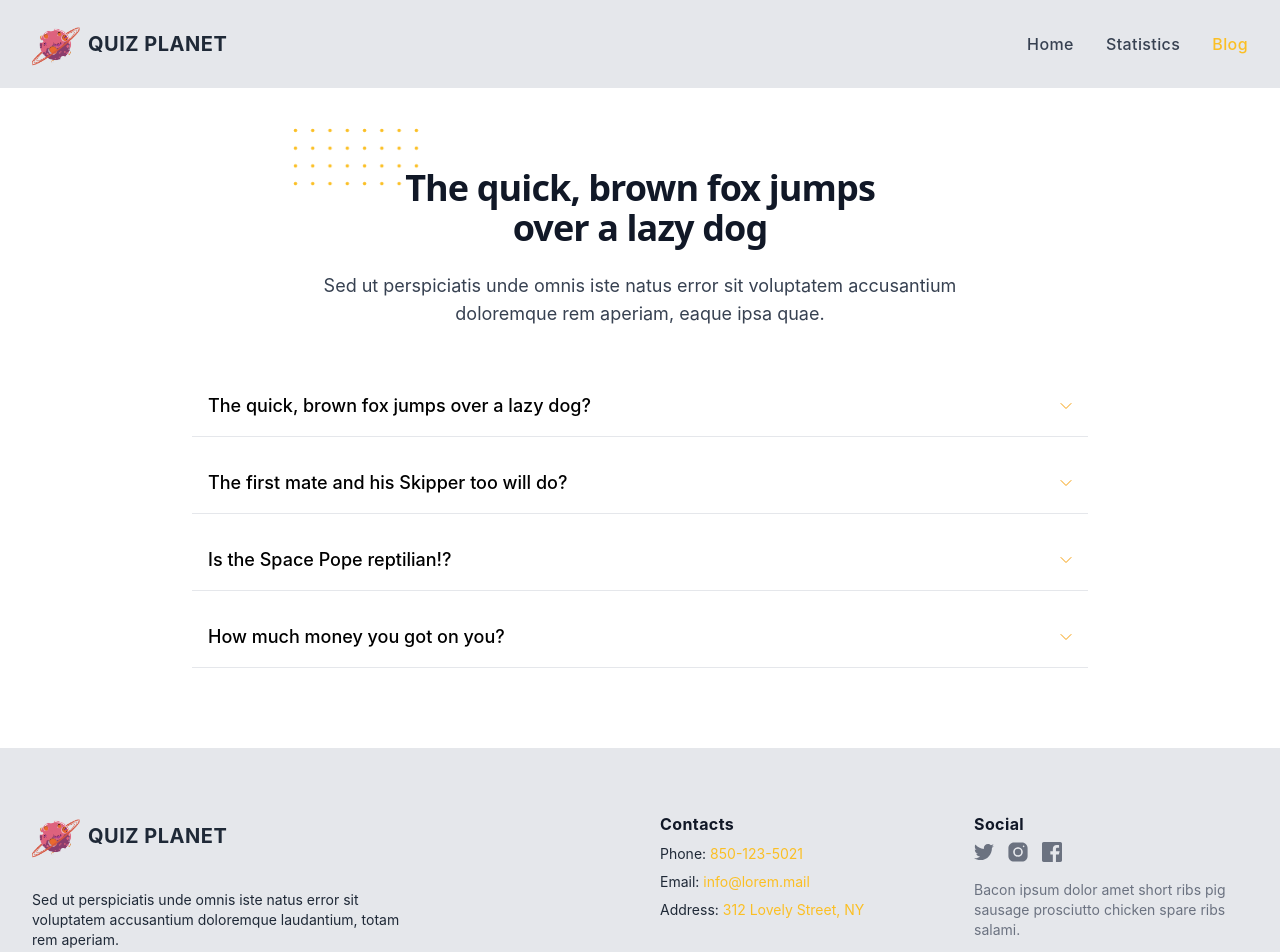
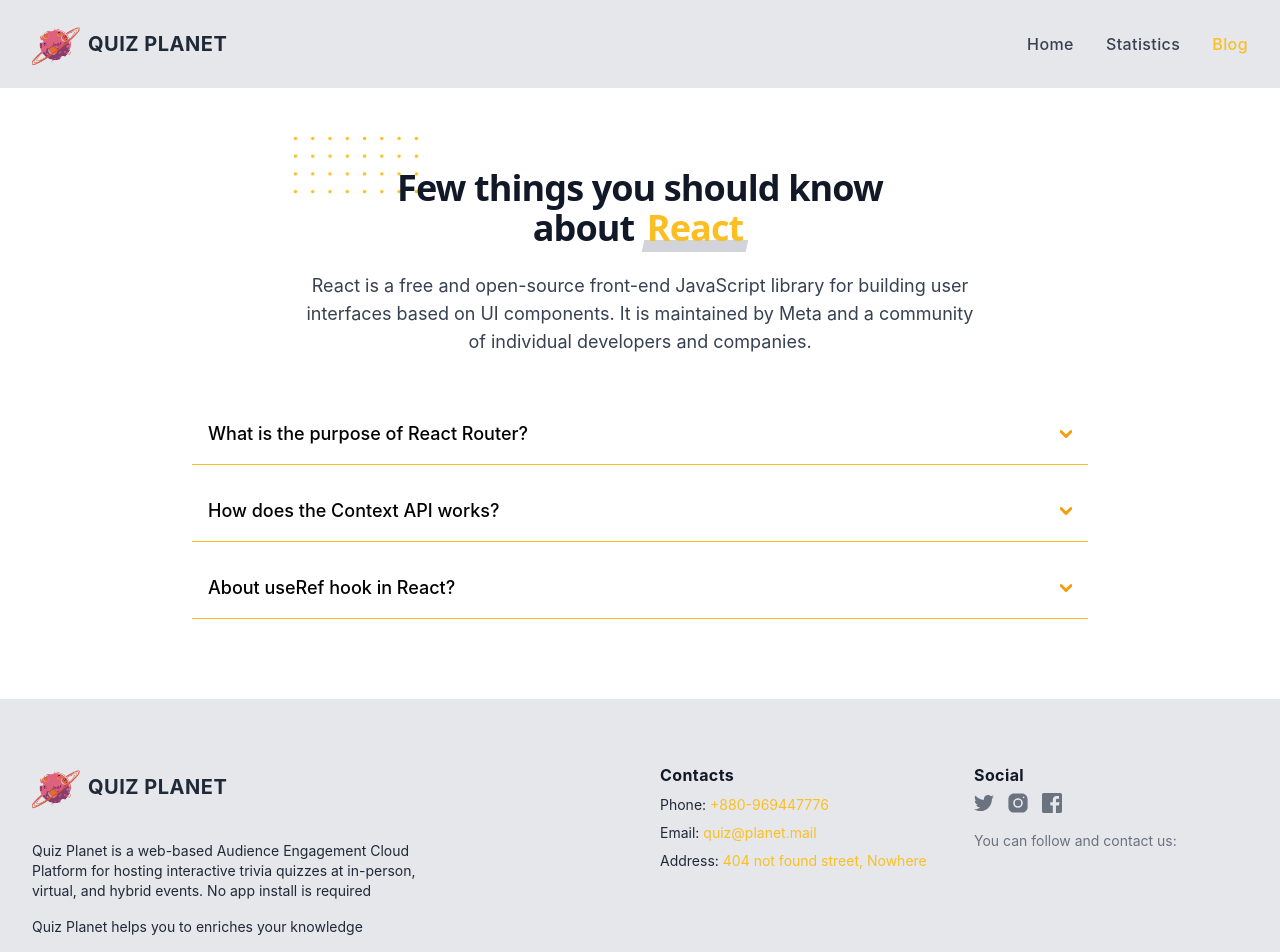
Before and after one commit to Mubashir-Kabir/Quize-Planet, a React (Create React App) app: page /blog in a window 1280 px wide. Shown: the top 952 px of the page. Built offline with nearby package versions, Linux system fonts and the light colour scheme.

Commit message:
dami text replaced

```diff
--- a/src/Components/Banner.jsx
+++ b/src/Components/Banner.jsx
@@ -1,6 +1,6 @@
- import React from 'react';
+import React from "react";
 
- const Banner = () => {
+const Banner = () => {
   return (
     <div className="px-4 py-16 mx-auto sm:max-w-xl md:max-w-full lg:max-w-screen-xl md:px-24 lg:px-8 lg:py-20">
       <div className="grid gap-5 row-gap-10 lg:grid-cols-2">
@@ -14,20 +14,20 @@
         <div className="flex flex-col justify-center text-left lg:ml-5">
           <div className="max-w-xl mb-6">
             <h2 className="max-w-lg mb-6 font-sans text-3xl font-bold tracking-tight text-gray-900 sm:text-4xl sm:leading-none">
-              The quick, brown fox
+              Test your knowledge
               <br className="hidden md:block" />
-              jumps over{' '}
+              with{" "}
               <span className="relative px-1">
                 <div className="absolute inset-x-0 bottom-0 h-3 transform -skew-x-12 bg-gray-300" />
                 <span className="relative inline-block text-amber-400">
-                  a lazy dog
+                  Quiz Planet
                 </span>
               </span>
             </h2>
             <p className="text-base text-gray-700 md:text-lg">
-              Sed ut perspiciatis unde omnis iste natus error sit voluptatem
-              accusantium doloremque laudantium, totam rem aperiam, eaque ipsa
-              quae. explicabo.
+              Quiz Planet is a web-based Audience Engagement Cloud Platform for
+              hosting interactive trivia quizzes at in-person, virtual, and
+              hybrid events. No app install is required
             </p>
           </div>
           <p className="mb-4 text-sm font-bold tracking-widest uppercase">
@@ -51,7 +51,7 @@
                     />
                   </svg>
                 </span>
-                A slice of heaven
+                Interactive quizes
               </li>
               <li className="flex">
                 <span className="mr-1">
@@ -69,7 +69,7 @@
                     />
                   </svg>
                 </span>
-                Disrupt inspire
+                Verify answers
               </li>
               <li className="flex">
                 <span className="mr-1">
@@ -87,7 +87,7 @@
                     />
                   </svg>
                 </span>
-                Preliminary thinking
+                Total questions
               </li>
             </ul>
             <ul className="space-y-3">
@@ -107,7 +107,7 @@
                     />
                   </svg>
                 </span>
-                Flipboard curmudgeon
+                See correct answers
               </li>
               <li className="flex">
                 <span className="mr-1">
@@ -125,7 +125,7 @@
                     />
                   </svg>
                 </span>
-                Storage shed
+                Multiple topics
               </li>
               <li className="flex">
                 <span className="mr-1">
@@ -143,15 +143,14 @@
                     />
                   </svg>
                 </span>
-                Satoshi Nakamoto
+                Statistics
               </li>
             </ul>
           </div>
         </div>
-
       </div>
     </div>
   );
 };
 
-export default Banner
+export default Banner;
--- a/src/Components/Faq.jsx
+++ b/src/Components/Faq.jsx
@@ -4,7 +4,7 @@ const Item = ({ title, children }) => {
   const [isOpen, setIsOpen] = useState(false);
 
   return (
-    <div className="border-b">
+    <div className="border-b border-b-amber-400">
       <button
         type="button"
         aria-label="Open item"
@@ -16,13 +16,13 @@ const Item = ({ title, children }) => {
         <svg
           viewBox="0 0 24 24"
           className={`w-3 text-amber-500  transform transition-transform duration-200 ${
-            isOpen ? 'rotate-180' : ''
+            isOpen ? "rotate-180" : ""
           }`}
         >
           <polyline
             fill="none"
             stroke="currentColor"
-            strokeWidth="2"
+            strokeWidth="6"
             strokeLinecap="round"
             strokeMiterlimit="10"
             points="2,7 12,17 22,7"
@@ -32,7 +32,7 @@ const Item = ({ title, children }) => {
       </button>
       {isOpen && (
         <div className="p-4 pt-0">
-          <p className="text-gray-700">{children}</p>
+          <p className="text-gray-700 text-left ">{children}</p>
         </div>
       )}
     </div>
@@ -44,13 +44,12 @@ export const Faq = () => {
     <div className="px-4 py-16 mx-auto sm:max-w-xl md:max-w-full lg:max-w-screen-xl md:px-24 lg:px-8 lg:py-20 ">
       <div className="max-w-xl sm:mx-auto lg:max-w-4xl">
         <div className="max-w-xl mb-10 md:mx-auto sm:text-center lg:max-w-2xl md:mb-12">
-
           <h2 className="max-w-lg mb-6 font-sans text-3xl font-bold leading-none tracking-tight text-gray-900 sm:text-4xl md:mx-auto">
             <span className="relative inline-block">
               <svg
                 viewBox="0 0 52 24"
                 fill="currentColor"
-                className="absolute top-0 left-0 z-0 hidden w-32 -mt-8 -ml-20 text-amber-400 lg:w-32 lg:-ml-28 lg:-mt-10 sm:block"
+                className="absolute top-2 left-2 z-0 hidden w-32 -mt-8 -ml-20 text-amber-400 lg:w-32 lg:-ml-28 lg:-mt-10 sm:block"
               >
                 <defs>
                   <pattern
@@ -69,31 +68,40 @@ export const Faq = () => {
                   height="24"
                 />
               </svg>
-              <span className="relative">The</span>
-            </span>{' '}
-            quick, brown fox jumps over a lazy dog
+              <span className="relative">Few</span>
+            </span>{" "}
+            things you should know about{" "}
+            <span className="relative px-1">
+              <div className="absolute inset-x-0 bottom-0 h-3 transform -skew-x-12 bg-gray-300" />
+              <span className="relative inline-block text-amber-400">
+                React
+              </span>
+            </span>
           </h2>
           <p className="text-base text-gray-700 md:text-lg ">
-            Sed ut perspiciatis unde omnis iste natus error sit voluptatem
-            accusantium doloremque rem aperiam, eaque ipsa quae.
+            React is a free and open-source front-end JavaScript library for
+            building user interfaces based on UI components. It is maintained by
+            Meta and a community of individual developers and companies.
           </p>
         </div>
         <div className="space-y-4">
-          <Item title="The quick, brown fox jumps over a lazy dog?">
-            Sed ut perspiciatis unde omnis iste natus error sit voluptatem
-            accusantium doloremque rem aperiam, eaque ipsa quae.
+          <Item title="What is the purpose of React Router?">
+            React Router is a standard library for routing in React. It enables
+            the navigation among views of various components in a React
+            Application, allows changing the browser URL, and keeps the UI in
+            sync with the URL
           </Item>
-          <Item title="The first mate and his Skipper too will do?">
-            Sed ut perspiciatis unde omnis iste natus error sit voluptatem
-            accusantium doloremque rem aperiam, eaque ipsa quae.
+          <Item title="How does the Context API works?">
+            The React Context API is a way for a React app to effectively
+            produce global variables that can be passed around. This is the
+            alternative to "prop drilling" or moving props from grandparent to
+            child to parent, and so on. Context is also touted as an easier,
+            lighter approach to state management using Redux.
           </Item>
-          <Item title="Is the Space Pope reptilian!?">
-            Sed ut perspiciatis unde omnis iste natus error sit voluptatem
-            accusantium doloremque rem aperiam, eaque ipsa quae.
-          </Item>
-          <Item title="How much money you got on you?">
-            Sed ut perspiciatis unde omnis iste natus error sit voluptatem
-            accusantium doloremque rem aperiam, eaque ipsa quae.
+          <Item title="About useRef hook in React?">
+            The useRef Hook allows you to persist values between renders. It can
+            be used to store a mutable value that does not cause a re-render
+            when updated. It can be used to access a DOM element directly.
           </Item>
         </div>
       </div>
--- a/src/Components/Footer.jsx
+++ b/src/Components/Footer.jsx
@@ -1,3 +1,4 @@
+import { Link } from "react-router-dom";
 import logo from "../Utilities/quiz-planet.png";
 
 export const Footer = () => {
@@ -19,12 +20,12 @@ export const Footer = () => {
           </a>
           <div className="mt-6 lg:max-w-sm">
             <p className="text-sm text-gray-800">
-              Sed ut perspiciatis unde omnis iste natus error sit voluptatem
-              accusantium doloremque laudantium, totam rem aperiam.
+              Quiz Planet is a web-based Audience Engagement Cloud Platform for
+              hosting interactive trivia quizzes at in-person, virtual, and
+              hybrid events. No app install is required
             </p>
             <p className="mt-4 text-sm text-gray-800">
-              Eaque ipsa quae ab illo inventore veritatis et quasi architecto
-              beatae vitae dicta sunt explicabo.
+              Quiz Planet helps you to enriches your knowledge
             </p>
           </div>
         </div>
@@ -40,7 +41,7 @@ export const Footer = () => {
               title="Our phone"
               className="transition-colors duration-300 text-amber-400 hover:text-amber-600"
             >
-              850-123-5021
+              +880-969447776
             </a>
           </div>
           <div className="flex">
@@ -51,7 +52,7 @@ export const Footer = () => {
               title="Our email"
               className="transition-colors duration-300 text-amber-400 hover:text-amber-600"
             >
-              info@lorem.mail
+              quiz@planet.mail
             </a>
           </div>
           <div className="flex">
@@ -64,7 +65,7 @@ export const Footer = () => {
               title="Our address"
               className="transition-colors duration-300 text-amber-400 hover:text-amber-600"
             >
-              312 Lovely Street, NY
+              404 not found street, Nowhere
             </a>
           </div>
         </div>
@@ -100,14 +101,16 @@ export const Footer = () => {
             </a>
           </div>
           <p className="mt-4 text-sm text-gray-500">
-            Bacon ipsum dolor amet short ribs pig sausage prosciutto chicken
-            spare ribs salami.
+            You can follow and contact us:
           </p>
         </div>
       </div>
       <div className="flex flex-col-reverse justify-between pt-5 pb-10 border-t lg:flex-row">
         <p className="text-sm text-gray-600">
-          © Copyright 2020 Lorem Inc. All rights reserved.
+          © Copyright 2022. All rights reserved by{" "}
+          <Link className="text-amber-400" to="/">
+            Quiz Planet
+          </Link>
         </p>
         <ul className="flex flex-col mb-3 space-y-2 lg:mb-0 sm:space-y-0 sm:space-x-5 sm:flex-row">
           <li>
```
